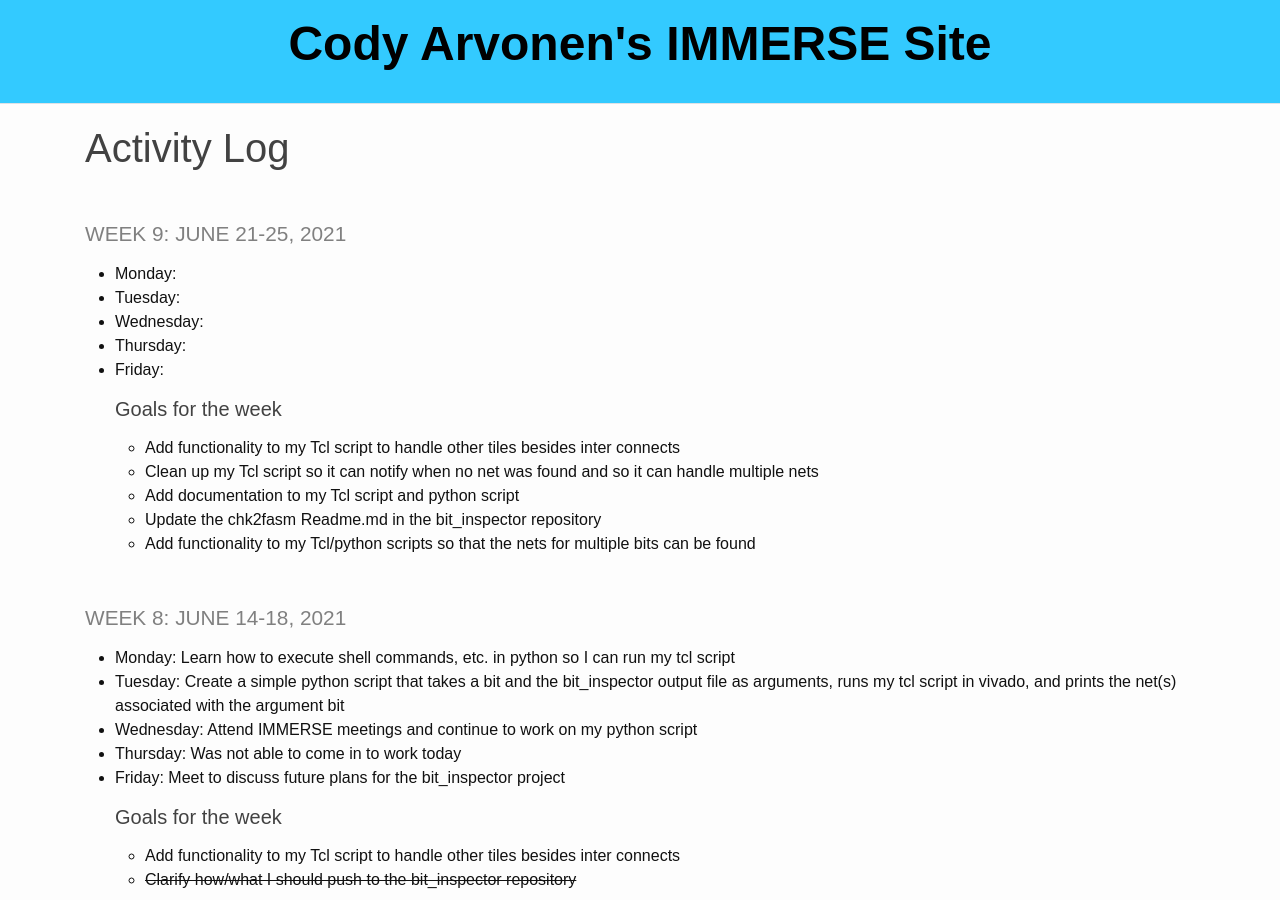
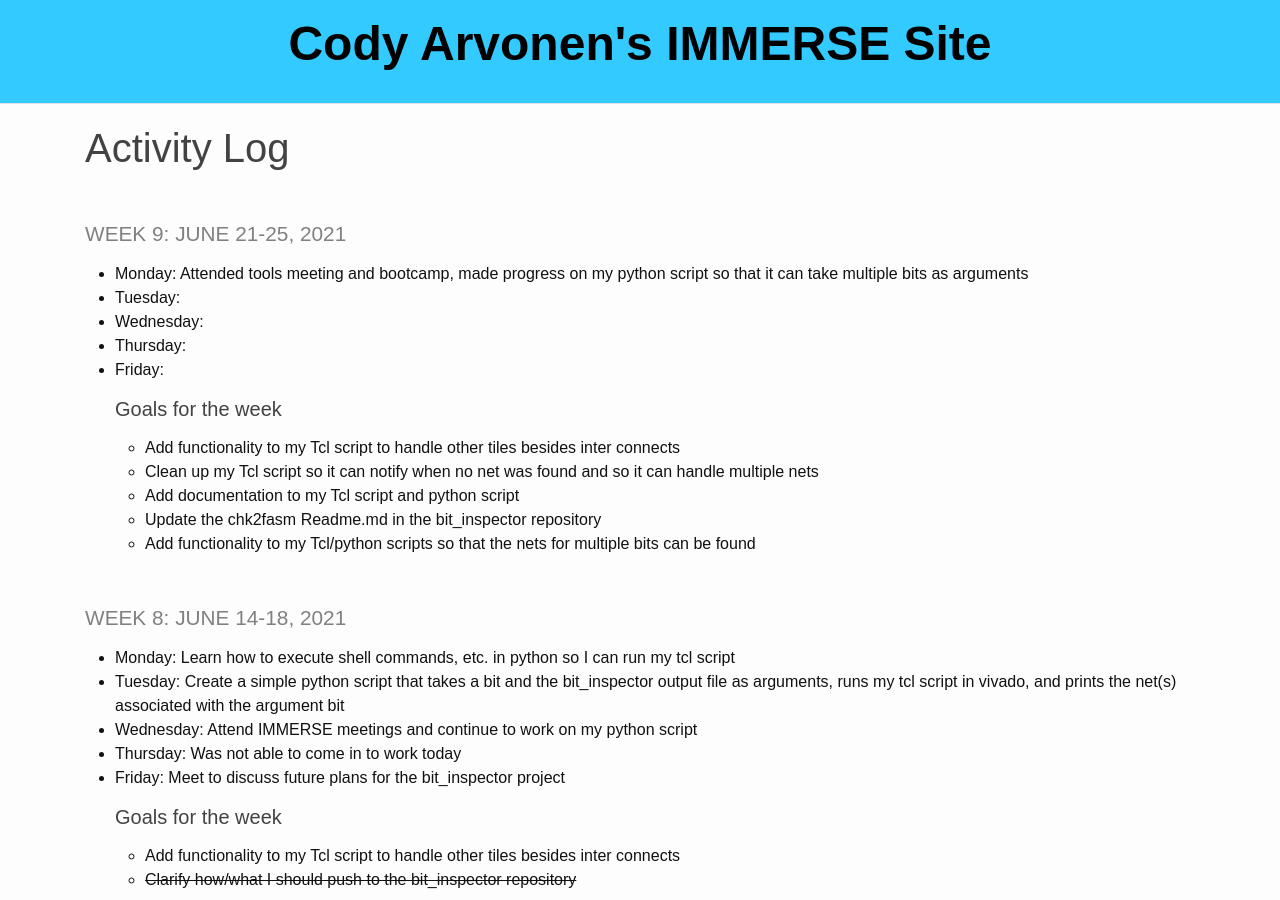
Before and after one commit to codyarvonen/personal_website, a Jekyll site: the page built from _pages/log.md, in a window 1280 px wide and 900 px high. Built offline with Jekyll 4.4.1, drawn with Linux system fonts in a browser that asks for light colours.

Commit message:
6/21/2021 activity log update

```diff
--- a/_pages/log.md
+++ b/_pages/log.md
@@ -5,7 +5,7 @@ title: Activity Log
 
 ### **Week 9: June 21-25, 2021**
 
-* **Monday**:
+* **Monday**: Attended tools meeting and bootcamp, made progress on my python script so that it can take multiple bits as arguments
 * **Tuesday**:
 * **Wednesday**:
 * **Thursday**:
```
